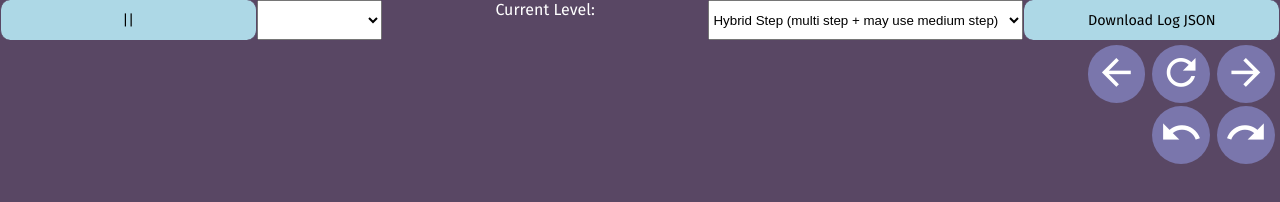
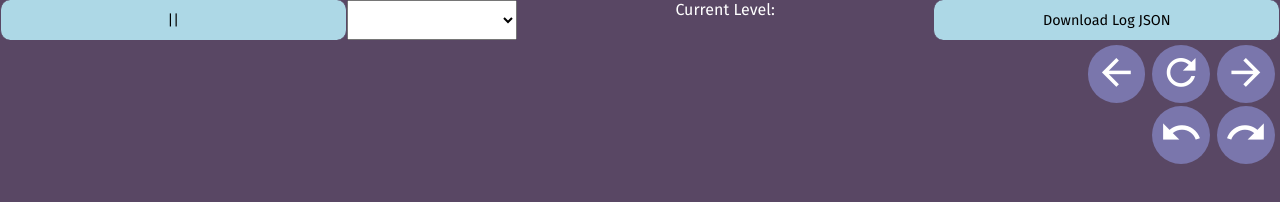
Before and after one commit to lidavidm/reduct-redux, a website: page index.html in a window 1280 px wide. Drawn offline with Linux system fonts and the light colour scheme.

Commit message:
Hide evaluation mode selector

```diff
--- a/index.html
+++ b/index.html
@@ -128,14 +128,14 @@
                 <span id="level"></span>
             </div>
 
-            <select id="evaluation-mode">
-                <option value="hybrid">Hybrid Step (multi step + may use medium step)</option>
-                <option value="over">Small Step Over</option>
-                <option value="small">Small Step</option>
-                <option value="multi">Multi Step</option>
-                <option value="big">Big Step</option>
-                <option value="medium">Medium Step (big step + but may terminate early)</option>
-            </select>
+            <!-- <select id="evaluation-mode"> -->
+            <!--     <option value="hybrid">Hybrid Step (multi step + may use medium step)</option> -->
+            <!--     <option value="over">Small Step Over</option> -->
+            <!--     <option value="small">Small Step</option> -->
+            <!--     <option value="multi">Multi Step</option> -->
+            <!--     <option value="big">Big Step</option> -->
+            <!--     <option value="medium">Medium Step (big step + but may terminate early)</option> -->
+            <!-- </select> -->
             <button id="download-log">Download Log JSON</button>
         </div>
         <script src="./src/index.js"></script>
```
